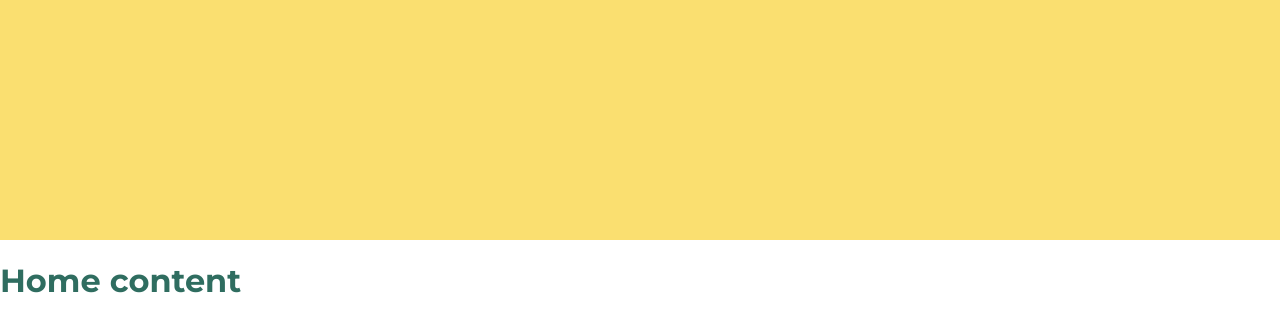
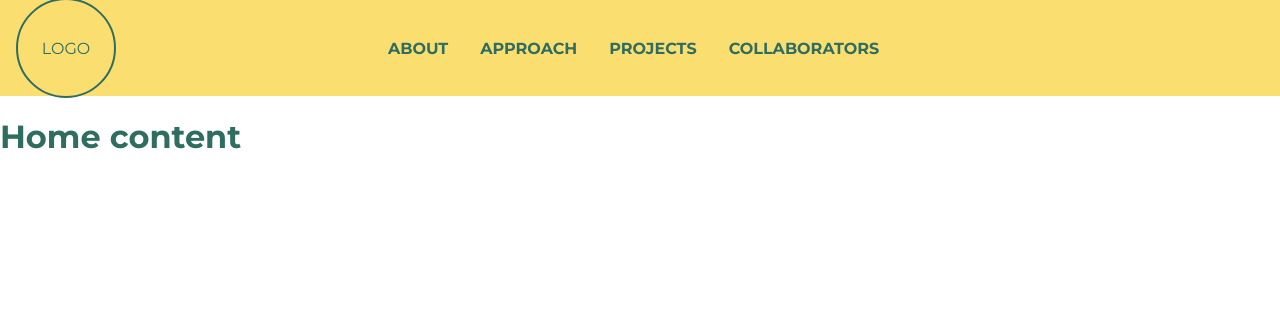
Before and after one commit to mountaincharlie/brightpathstrategies, a React (Vite) app in the folder bright-path-strategies/: page / in a window 1280 px wide. Shown: the top 332 px of the page. Built offline with nearby package versions, Linux system fonts and the light colour scheme.

Commit message:
feat: finish HeaderNav component and create Footer component

```diff
--- a/bright-path-strategies/src/components/HeaderNav/HeaderNav.jsx
+++ b/bright-path-strategies/src/components/HeaderNav/HeaderNav.jsx
@@ -1,11 +1,23 @@
 import React from "react";
 import "./HeaderNav.scss";
 
+
 const HeaderNav = () => {
   return (
-    <div className="headernav-container">
-      {/* logo to lefthand side */}
+    <div className="headernav">
+      {/* logo */}
+      <div className="headernav-logo-container">
+        <a href="/"><span className="headernav-logo">LOGO</span></a>
+      </div>
       {/* list of links central */}
+      <div className="headernav-links-container">
+        <ul className="headernav-links">
+          <a href="/about"><li>About</li></a>
+          <a href="/approach"><li>Approach</li></a>
+          <a href="/projects"><li>Projects</li></a>
+          <a href="/collaborators"><li>Collaborators</li></a>
+        </ul>
+      </div>
     </div>
   )
 };
--- a/bright-path-strategies/src/components/HeaderNav/HeaderNav.scss
+++ b/bright-path-strategies/src/components/HeaderNav/HeaderNav.scss
@@ -1,7 +1,69 @@
 @import "../../variables";
 
-.headernav-container{
-  background-color: $site-yellow ;
+.headernav {
+  background-color: $site-yellow;
   width: 100%;
-  height: 30vh;
+  height: 12vh;
+  min-height: 5rem;
+  display: flex;
+  flex-direction: row;
+
+  a {
+    text-decoration: none;
+  }
+
+  &-logo-container {
+    width: 33vw;
+    height: 100%;
+    display: flex;
+    align-items: center;
+  }
+
+  &-logo {
+    display: flex;
+    justify-content: center;
+    align-content: center;
+    flex-wrap: wrap;
+    margin-left: 1rem;
+    padding: 1rem;
+    width: 8vh !important;
+    height: 8vh !important;
+    border-radius: 50%;
+    color: $site-green;
+    border: 2px solid $site-green;
+  }
+
+  &-links-container {
+    color: red;
+    width: 33vw;
+    display: flex;
+    justify-content: center;
+  }
+
+  &-links {
+    display: flex;
+    flex-direction: row;
+    padding: 0 !important;
+    align-items: center;
+
+    li {
+      font-weight: 700;
+      list-style-type: none !important;
+      text-transform: uppercase;
+    }
+
+    a {
+      color: $site-green;
+      text-decoration: none !important;
+      padding: 0.5rem 1rem 0.5rem 1rem;
+      border-radius: 4px;
+
+      &:hover {
+        color: $site-yellow;
+        background-color: $site-green;
+      }
+    }
+
+
+  }
 }
```
Also changed, not shown: bright-path-strategies/src/components/Footer/Footer.jsx (+24 -0 lines), bright-path-strategies/src/components/Footer/Footer.scss (+50 -0 lines).
